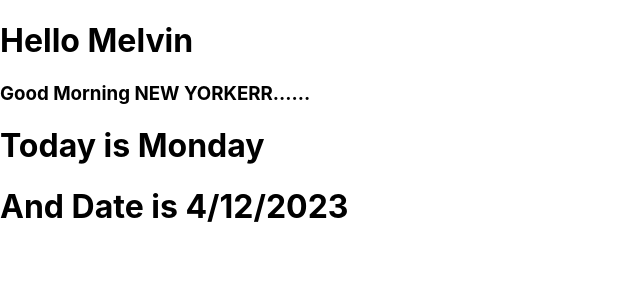
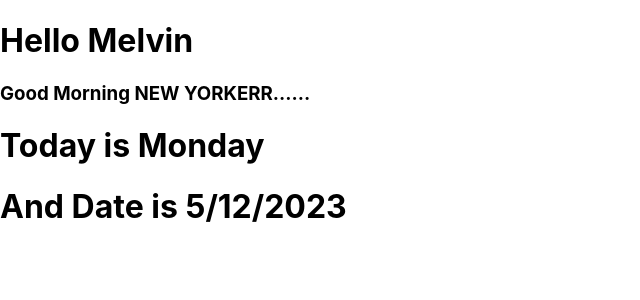
Before and after one commit to Melvin154/Tutorial-React, a React (Create React App) app: page / in a window 1280 px wide. Shown: the top 300 px of the page, without its empty margins (0-640 px from the left). Built offline with nearby package versions, Linux system fonts and the light colour scheme.

Commit message:
Date Change

```diff
--- a/src/components/date.jsx
+++ b/src/components/date.jsx
@@ -4,7 +4,7 @@ class Date extends React.Component{
     render(){
         return(
             <>
-            <h1> And Date is 4/12/2023</h1>
+            <h1> And Date is 5/12/2023</h1>
 
             </>
         )
```
